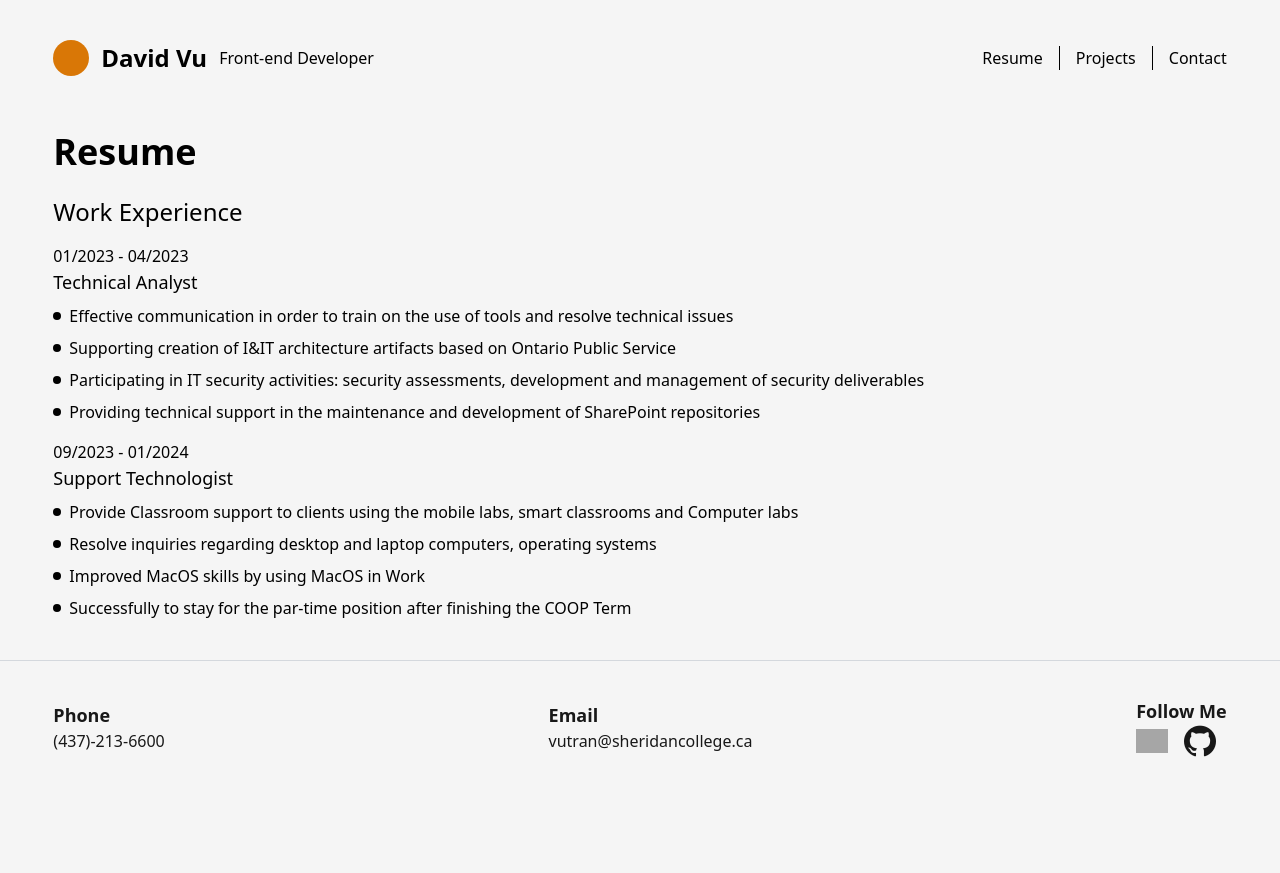
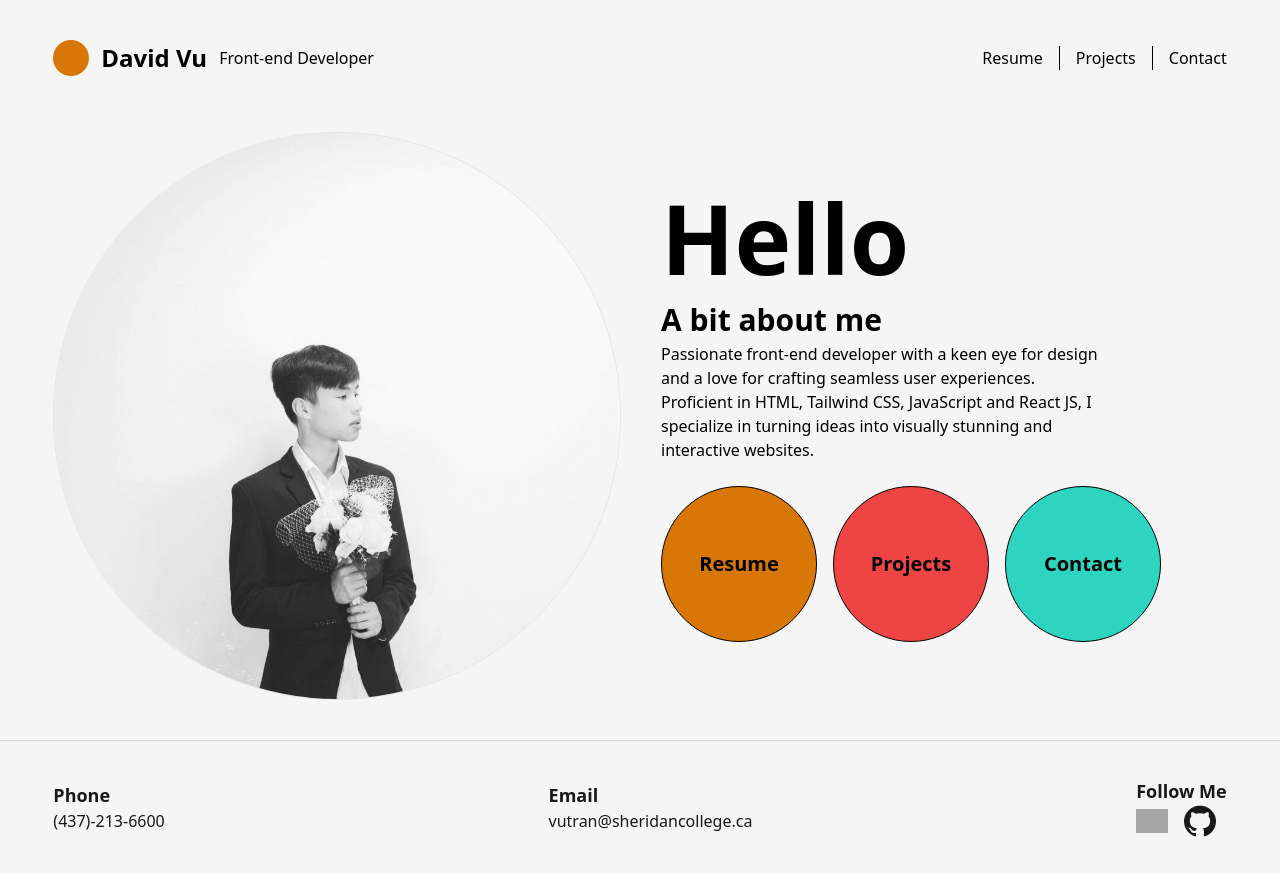
Before and after one commit to fcbvttn123/personal-website-v2, a React (Vite) app: page / in a window 1280 px wide. Before the commit the page ends 800 px from the top, so only its background shows below. Built offline with nearby package versions, Linux system fonts and the light colour scheme; grey boxes are pictures that could not be loaded.

Commit message:
Small Changes

```diff
--- a/src/App.css
+++ b/src/App.css
@@ -18,6 +18,20 @@
         opacity: 1;
         transform: translateY(0);
     }
+}
+
+@keyframes bg-change-to-neutral100 {
+    to {
+        background-color: rgb(250 250 250);
+    }
+}
+
+.bg-change-to-neutral100 {
+    animation: bg-change-to-neutral100 .4s linear forwards;
+}
+
+.drop-animation {
+    animation: drop-animation .5s linear forwards;
 }
 
 .move-up-animation {
--- a/src/App.jsx
+++ b/src/App.jsx
@@ -14,12 +14,12 @@ function App() {
 
   // Handle sections displayed Main Section
 
-  let mainSection = <Resume />
-  // if(currentMainSection == "mainSection") {
-  //   mainSection = <MainSection moveToResumeSection={moveToResumeSection}/>
-  // } else if(currentMainSection == "resume") {
-  //   mainSection = <Resume />
-  // }
+  let mainSection
+  if(currentMainSection == "mainSection") {
+    mainSection = <MainSection moveToResumeSection={moveToResumeSection}/>
+  } else if(currentMainSection == "resume") {
+    mainSection = <Resume />
+  }
 
   function moveToResumeSection() {
     setCurrentMainSection("resume")
--- a/src/components/MobileMenu/MobileMenu.jsx
+++ b/src/components/MobileMenu/MobileMenu.jsx
@@ -3,7 +3,7 @@ import closeIcon from "./images/close.png"
 
 export function MobileMenu({setOpenMobileMenu}) {
     return (
-        <div className='bg-neutral-100 fixed inset-0 z-50'>
+        <div className='bg-change-to-neutral100 fixed inset-0 z-50'>
             <div className="flex flex-col items-center gap-y-8 mt-60">
                 <MobileMenuButton btnName="resume">Resume</MobileMenuButton>
                 <MobileMenuButton>Projects</MobileMenuButton>
--- a/src/components/MobileMenu/MobileMenuButton.jsx
+++ b/src/components/MobileMenu/MobileMenuButton.jsx
@@ -9,7 +9,7 @@ export function MobileMenuButton({children, btnName}) {
             onClickOpenMobileMenu(prev => !prev)
             setCurrentMainSection(btnName && btnName)
         }}
-        className="text-2xl font-light hover:text-amber-500 transition-all duration-300 drop-animation"
+        className="text-2xl font-light hover:text-amber-500 drop-animation"
       >
         {children}
       </button>
--- a/src/components/resume/Resume.jsx
+++ b/src/components/resume/Resume.jsx
@@ -27,7 +27,7 @@ export function Resume() {
                             </div>
                         </div>
                     </div>
-                    <div className="mt-4 move-up-animation-view">
+                    <div className="mt-4 opacity-0 move-up-animation-delay-100">
                         <p className="font-thin">09/2023 - 01/2024</p>
                         <p className="text-lg font-medium">Support Technologist</p>
                         <div>
```
